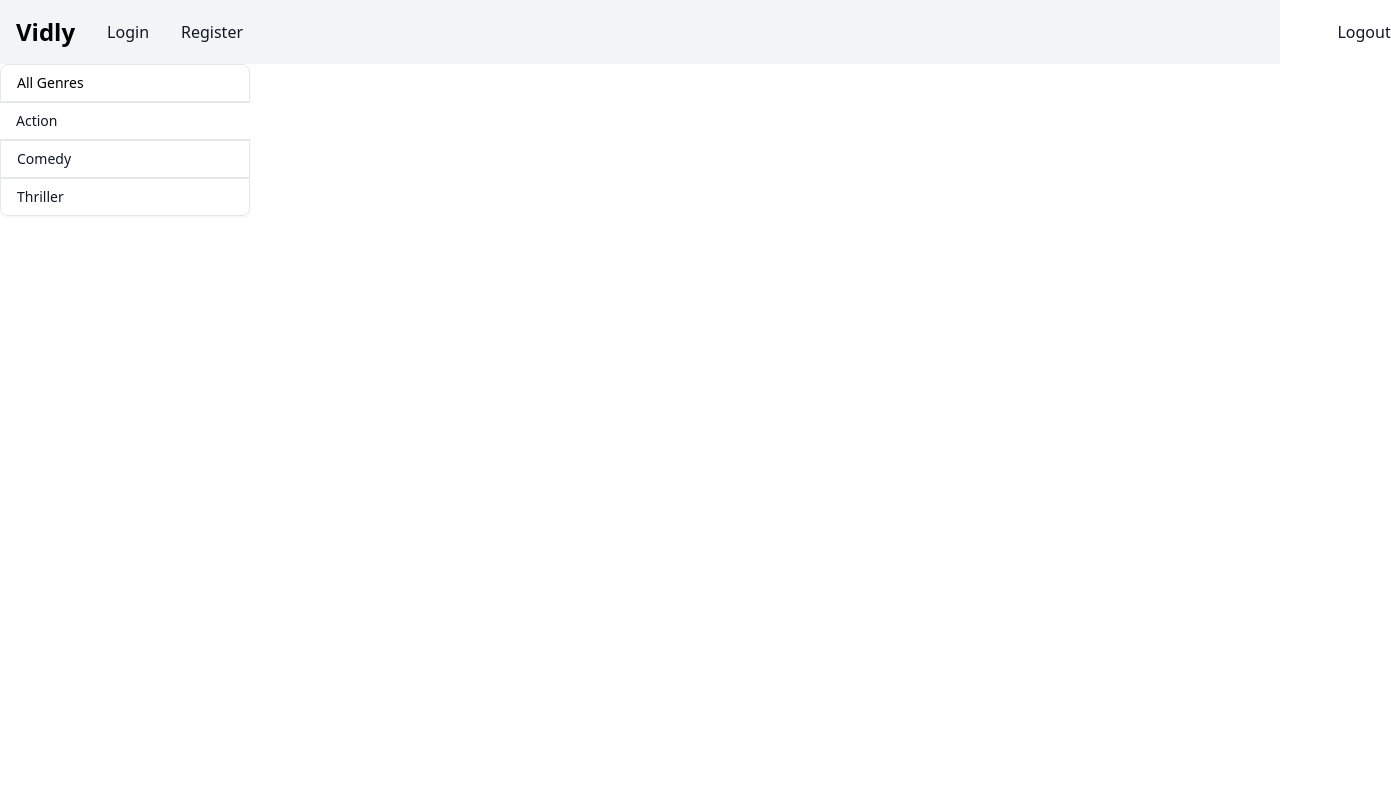
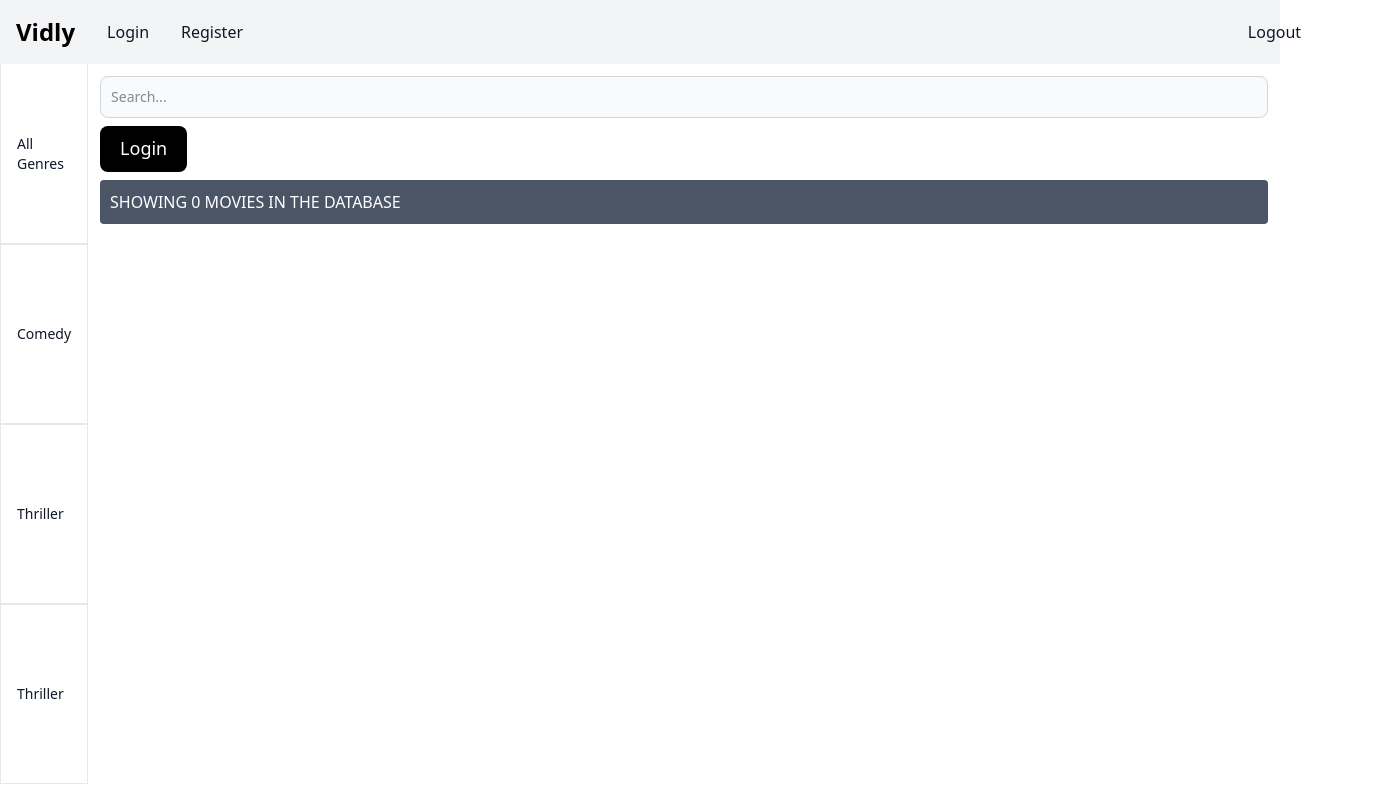
Before and after one commit to suratovmuzaffar/movies-app, a website: page public/movies.html in a window 1280 px wide. Shown: the whole page, 1391 px wide, since content can reach past the window. Drawn offline with Linux system fonts and the light colour scheme.

Commit message:
movies ui chizildi

```diff
--- a/public/movies.html
+++ b/public/movies.html
@@ -28,7 +28,7 @@
               >Register</a
             >
           </li>
-          <li class="ml-[83vw]">
+          <li class="ml-[76vw]">
             <a
               href="./index.html"
               class="text-gray-900 block hover:text-blue-700"
@@ -38,35 +38,59 @@
         </ul>
       </div>
     </nav>
-    <section>
-      <div class="flex flex-col rounded-md w-[250px] shadow-xs">
+    <div class="flex h-[90vh] w-[100%]">
+      <section class="flex flex-col h-[100%] w-[7%]">
         <a
           href="#"
-          aria-current="page"
-          class="px-4 py-2 text-sm font-medium bg-white border border-gray-200 rounded-t-lg hover:bg-gray-100 focus:z-10 focus:ring-2 focus:ring-blue-700 focus:text-white focus:bg-blue-700"
+          class="flex bg-white border border-gray-200 border-t-0 h-[25%] text-gray-900 text-sm focus:bg-black focus:ring-2 focus:ring-white focus:text-white focus:z-10 font-medium hover:bg-gray-100 hover:text-gray-600 items-center px-4 py-2"
         >
           All Genres
         </a>
         <a
           href="#"
-          class="px-4 py-2 text-sm font-medium text-gray-900 bg-white border-t border-b border-gray-200 hover:bg-gray-100 hover:text-blue-700 focus:z-10 focus:ring-2 focus:ring-blue-700 focus:text-white focus:bg-blue-700"
-        >
-          Action
-        </a>
-        <a
-          href="#"
-          class="px-4 py-2 text-sm font-medium text-gray-900 bg-white border border-gray-200 hover:bg-gray-100 hover:text-blue-700 focus:z-10 focus:ring-2 focus:ring-blue-700 focus:text-white focus:bg-blue-700"
+          class="flex bg-white border border-gray-200 h-[25%] text-gray-900 text-sm focus:bg-black focus:ring-2 focus:ring-white focus:text-white focus:z-10 font-medium hover:bg-gray-100 hover:text-gray-600 items-center px-4 py-2"
         >
           Comedy
         </a>
         <a
           href="#"
-          class="px-4 py-2 text-sm font-medium text-gray-900 bg-white border border-gray-200 rounded-b-lg hover:bg-gray-100 hover:text-blue-700 focus:z-10 focus:ring-2 focus:ring-blue-700 focus:text-white focus:bg-blue-700"
+          class="flex bg-white border border-gray-200 h-[25%] text-gray-900 text-sm focus:bg-black focus:ring-2 focus:ring-white focus:text-white focus:z-10 font-medium hover:bg-gray-100 hover:text-gray-600 items-center px-4 py-2"
         >
           Thriller
         </a>
-      </div>
-    </section>
+        <a
+          href="#"
+          class="flex bg-white border border-gray-200 h-[25%] text-gray-900 text-sm focus:bg-black focus:ring-2 focus:ring-white focus:text-white focus:z-10 font-medium hover:bg-gray-100 hover:text-gray-600 items-center px-4 py-2"
+        >
+          Thriller
+        </a>
+      </section>
+      <section class="h-[25%] px-3 pt-3 w-[100%]">
+        <form action="">
+          <div class="mb-2">
+            <input
+              type="text"
+              placeholder="Search..."
+              id="search"
+              name="search"
+              class="bg-gray-50 border border-gray-300 p-2.5 rounded-lg text-gray-900 text-sm w-[100%] block focus:border-black focus:ring-black"
+              required
+            />
+          </div>
+          <button
+            type="submit"
+            id="submit"
+            name="submit"
+            class="bg-black rounded-lg text-[18px] text-center text-sm text-white w-full dark:bg-gray-500 dark:focus:ring-white dark:hover:bg-gray-600 focus:outline-none focus:ring-4 focus:ring-gray-600 font-medium hover:bg-gray-700 px-5 py-2.5 sm:w-auto"
+          >
+            Login
+          </button>
+        </form>
+        <div class="bg-gray-600 p-[10px] rounded-sm text-white mt-2">
+          SHOWING 0 MOVIES IN THE DATABASE
+        </div>
+      </section>
+    </div>
 
     <script src="../build/index.js"></script>
   </body>
```
Also changed, not shown: build/index.css.
